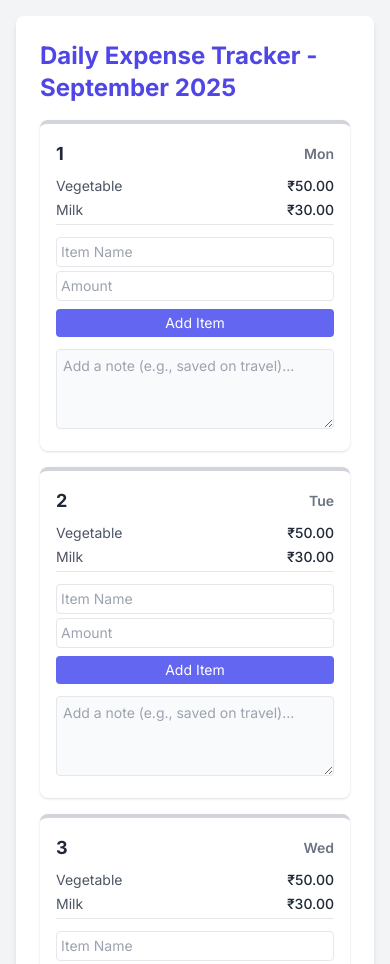
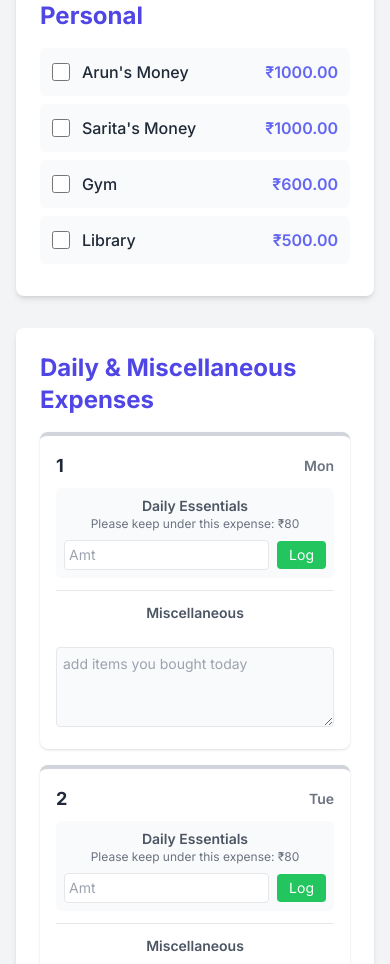
Before and after one commit to neural-arun/budget-for-sept, a plain HTML site: page index.html in a window 390 px wide. Shown: the part 1020-1984 px from the top of the page. Drawn offline with nearby package versions, Linux system fonts and the light colour scheme.

Commit message:
Update index.html
made this for september expenses

```diff
--- a/index.html
+++ b/index.html
@@ -20,6 +20,28 @@
         textarea {
             resize: vertical;
         }
+        .expense-item {
+            display: flex;
+            align-items: center;
+            padding: 0.75rem;
+            border-radius: 0.375rem;
+            background-color: #f9fafb;
+            margin-bottom: 0.5rem;
+            transition: background-color 0.2s;
+        }
+        .expense-item input[type="checkbox"] {
+            width: 1.25rem;
+            height: 1.25rem;
+            margin-right: 0.75rem;
+            cursor: pointer;
+        }
+        .expense-item.paid {
+             background-color: #e0f2fe; /* light blue */
+        }
+         .expense-item.paid label {
+            text-decoration: line-through;
+            color: #6b7280;
+        }
     </style>
 </head>
 <body class="bg-gray-100 text-gray-800">
@@ -33,31 +55,30 @@
 
         <!-- Summary Section -->
         <div class="grid grid-cols-1 md:grid-cols-3 gap-6 mb-8">
-            <div id="total-income" class="summary-card bg-white p-6 rounded-lg shadow-md border-l-4 border-green-500">
+            <div class="summary-card bg-white p-6 rounded-lg shadow-md border-l-4 border-green-500">
                 <h2 class="text-lg font-semibold text-gray-500">Total Income</h2>
                 <p class="text-3xl font-bold text-green-600">₹10,000.00</p>
             </div>
             <div id="total-expenses-card" class="summary-card bg-white p-6 rounded-lg shadow-md border-l-4 border-red-500">
-                <h2 class="text-lg font-semibold text-gray-500">Total Expenses</h2>
+                <h2 class="text-lg font-semibold text-gray-500">Logged Expenses</h2>
                 <p id="total-expenses" class="text-3xl font-bold text-red-600">₹0.00</p>
             </div>
             <div id="remaining-balance-card" class="summary-card bg-white p-6 rounded-lg shadow-md border-l-4 border-blue-500">
                 <h2 class="text-lg font-semibold text-gray-500">Remaining Balance</h2>
-                <p id="remaining-balance" class="text-3xl font-bold text-blue-600">₹0.00</p>
+                <p id="remaining-balance" class="text-3xl font-bold text-blue-600">₹10,000.00</p>
             </div>
         </div>
 
-        <!-- Fixed Expenses Section -->
-        <div class="bg-white p-6 rounded-lg shadow-md mb-8">
-            <h2 class="text-2xl font-bold mb-4 text-indigo-600">Fixed Monthly Expenses</h2>
-            <div id="fixed-expenses-list" class="grid grid-cols-2 md:grid-cols-4 gap-4">
-                <!-- Fixed expenses will be populated by JavaScript -->
-            </div>
+        <!-- Expense Categories Section -->
+        <div class="grid grid-cols-1 lg:grid-cols-3 gap-8 mb-8">
+            <div id="housing-expenses" class="bg-white p-6 rounded-lg shadow-md"></div>
+            <div id="utilities-expenses" class="bg-white p-6 rounded-lg shadow-md"></div>
+            <div id="personal-expenses" class="bg-white p-6 rounded-lg shadow-md"></div>
         </div>
 
         <!-- Daily Tracker Section -->
         <div class="bg-white p-6 rounded-lg shadow-md">
-            <h2 class="text-2xl font-bold mb-4 text-indigo-600">Daily Expense Tracker - September 2025</h2>
+            <h2 class="text-2xl font-bold mb-4 text-indigo-600">Daily & Miscellaneous Expenses</h2>
             <div id="daily-tracker" class="grid grid-cols-1 sm:grid-cols-2 md:grid-cols-3 lg:grid-cols-5 gap-4">
                 <!-- Daily cards will be populated by JavaScript -->
             </div>
@@ -70,67 +91,72 @@
             const YEAR = 2025;
             const MONTH = 8; // 0-indexed for September
 
-            // --- CONFIGURATION ---
             const config = {
                 totalIncome: 10000,
-                fixedExpenses: [
+                expenseCategories: {
+                    "Housing": [
                         { name: "Rent", amount: 4000 },
+                    ],
+                    "Utilities": [
+                        { name: "Water Bill", amount: 150 },
+                        { name: "Cooking Gas", amount: 600 },
+                    ],
+                    "Personal": [
                         { name: "Arun's Money", amount: 1000 },
                         { name: "Sarita's Money", amount: 1000 },
                         { name: "Gym", amount: 600 },
                         { name: "Library", amount: 500 },
-                    { name: "Water Bill", amount: 150 },
-                    { name: "Cooking Gas", amount: 600 },
-                ],
-                dailyExpenses: [
-                    { name: "Vegetable", amount: 50 },
-                    { name: "Milk", amount: 30 },
                     ]
+                },
+                dailyGuideline: 80
             };
 
             const dailyTrackerContainer = document.getElementById('daily-tracker');
-            const fixedExpensesContainer = document.getElementById('fixed-expenses-list');
             const totalExpensesEl = document.getElementById('total-expenses');
             const remainingBalanceEl = document.getElementById('remaining-balance');
 
-            // --- STATE MANAGEMENT ---
             let budgetData = {
-                miscExpenses: {}, // { '2025-09-01': { 'Groceries': 100 }, ... }
-                notes: {} // { '2025-09-01': 'Note for the day', ... }
+                paidFixedExpenses: [],
+                loggedDailyAmounts: {}, // e.g., { '2025-09-01': 75 }
+                miscExpenses: {},
+                notes: {}
             };
 
-            // --- INITIALIZATION ---
             function init() {
                 loadData();
-                renderFixedExpenses();
+                renderExpenseCategories();
                 renderDailyTracker();
                 updateSummary();
             }
 
-            // --- DATA PERSISTENCE ---
             function saveData() {
-                localStorage.setItem('sept2025Budget', JSON.stringify(budgetData));
+                localStorage.setItem('sept2025BudgetInteractive', JSON.stringify(budgetData));
             }
 
             function loadData() {
-                const savedData = localStorage.getItem('sept2025Budget');
+                const savedData = localStorage.getItem('sept2025BudgetInteractive');
                 if (savedData) {
                     budgetData = JSON.parse(savedData);
                 }
             }
 
-            // --- CALCULATIONS ---
-            function calculateTotalFixedExpenses() {
-                return config.fixedExpenses.reduce((sum, item) => sum + item.amount, 0);
+            function calculateTotalExpenses() {
+                let total = 0;
+                // Add paid fixed expenses
+                for (const category in config.expenseCategories) {
+                    config.expenseCategories[category].forEach(item => {
+                        if (budgetData.paidFixedExpenses.includes(item.name)) {
+                            total += item.amount;
+                        }
+                    });
                 }
 
-            function calculateTotalDailyDefaults(daysInMonth) {
-                 const totalPerDay = config.dailyExpenses.reduce((sum, item) => sum + item.amount, 0);
-                 return totalPerDay * daysInMonth;
+                // Add logged daily amounts
+                for (const date in budgetData.loggedDailyAmounts) {
+                    total += parseFloat(budgetData.loggedDailyAmounts[date]) || 0;
                 }
 
-            function calculateTotalMiscellaneousExpenses() {
-                let total = 0;
+                // Add miscellaneous expenses
                 for (const date in budgetData.miscExpenses) {
                     for (const item in budgetData.miscExpenses[date]) {
                         total += parseFloat(budgetData.miscExpenses[date][item]) || 0;
@@ -139,18 +165,30 @@
                 return total;
             }
 
-            // --- UI RENDERING ---
-            function renderFixedExpenses() {
-                fixedExpensesContainer.innerHTML = '';
-                config.fixedExpenses.forEach(item => {
-                    const div = document.createElement('div');
-                    div.className = 'bg-gray-50 p-3 rounded-md';
-                    div.innerHTML = `
-                        <p class="font-medium text-gray-700">${item.name}</p>
-                        <p class="font-semibold text-indigo-500">₹${item.amount.toFixed(2)}</p>
+            function renderExpenseCategories() {
+                for (const category in config.expenseCategories) {
+                    const containerId = `${category.toLowerCase()}-expenses`;
+                    const container = document.getElementById(containerId);
+                    if (container) {
+                        let itemsHTML = config.expenseCategories[category].map(item => {
+                            const isPaid = budgetData.paidFixedExpenses.includes(item.name);
+                            return `
+                                <div class="expense-item ${isPaid ? 'paid' : ''}">
+                                    <input type="checkbox" id="expense-${item.name.replace(/\s+/g, '-')}"
+                                           onchange="toggleFixedExpense('${item.name}')" ${isPaid ? 'checked' : ''}>
+                                    <label for="expense-${item.name.replace(/\s+/g, '-')}" class="flex justify-between w-full cursor-pointer">
+                                        <span class="font-medium">${item.name}</span>
+                                        <span class="font-semibold text-indigo-500">₹${item.amount.toFixed(2)}</span>
+                                    </label>
+                                </div>`;
+                        }).join('');
+
+                        container.innerHTML = `
+                            <h2 class="text-2xl font-bold mb-4 text-indigo-600">${category}</h2>
+                            ${itemsHTML}
                         `;
-                    fixedExpensesContainer.appendChild(div);
-                });
+                    }
+                }
             }
 
             function renderDailyTracker() {
@@ -165,13 +203,6 @@
                     const card = document.createElement('div');
                     card.className = `p-4 rounded-lg shadow border-t-4 flex flex-col ${dayOfWeek === 'Sun' ? 'bg-indigo-50 border-indigo-400' : 'bg-white border-gray-300'}`;
 
-                    let dailyDefaultsHTML = config.dailyExpenses.map(item => `
-                        <div class="flex justify-between items-center text-sm">
-                            <span class="text-gray-600">${item.name}</span>
-                            <span class="font-medium">₹${item.amount.toFixed(2)}</span>
-                        </div>
-                    `).join('');
-
                     let miscItemsHTML = '';
                     if (budgetData.miscExpenses[dateString]) {
                         miscItemsHTML = Object.entries(budgetData.miscExpenses[dateString]).map(([name, amount]) => `
@@ -185,6 +216,18 @@
                         `).join('');
                     }
 
+                    const loggedDailyValue = budgetData.loggedDailyAmounts[dateString] || '';
+                    const dailyLogItem = `
+                        <div class="bg-gray-50 p-2 rounded-md">
+                            <p class="text-sm font-semibold text-center text-gray-600">Daily Essentials</p>
+                            <p class="text-xs text-center text-gray-500 mb-2">Please keep under this expense: ₹${config.dailyGuideline}</p>
+                            <div class="flex items-center space-x-2">
+                                <input type="number" placeholder="Amt" id="daily-amt-${dateString}" class="w-full text-sm p-1 border rounded" value="${loggedDailyValue}">
+                                <button class="px-3 py-1 bg-green-500 text-white text-sm rounded hover:bg-green-600" onclick="logDailyAmount('${dateString}')">Log</button>
+                            </div>
+                        </div>
+                    `;
+
                     const note = budgetData.notes[dateString] || '';
 
                     card.innerHTML = `
@@ -193,24 +236,17 @@
                                 <div class="font-bold text-lg">${day}</div>
                                 <div class="text-sm font-semibold ${dayOfWeek === 'Sun' ? 'text-indigo-600' : 'text-gray-500'}">${dayOfWeek}</div>
                             </div>
-                            <div class="space-y-1">
-                                ${dailyDefaultsHTML}
+                            <div class="space-y-3">
+                                ${dailyLogItem}
                                 <hr class="my-2">
+                                <p class="text-sm font-semibold text-center text-gray-600">Miscellaneous</p>
                                 <div id="misc-${dateString}">
                                     ${miscItemsHTML}
                                 </div>
                             </div>
-                            <div class="mt-3">
-                                <input type="text" placeholder="Item Name" id="name-${dateString}" class="w-full text-sm p-1 border rounded mb-1">
-                                <input type="number" placeholder="Amount" id="amount-${dateString}" class="w-full text-sm p-1 border rounded">
-                                <button class="w-full bg-indigo-500 text-white text-sm py-1 mt-2 rounded hover:bg-indigo-600" onclick="addMiscItem('${dateString}')">Add Item</button>
-                            </div>
                         </div>
                         <div class="mt-auto pt-3">
-                             <textarea
-                                class="w-full text-sm p-1.5 border rounded h-20 bg-gray-50"
-                                placeholder="Add a note (e.g., saved on travel)..."
-                                onchange="saveNote('${dateString}', this.value)">${note}</textarea>
+                             <textarea class="w-full text-sm p-1.5 border rounded h-20 bg-gray-50" placeholder="add items you bought today" onchange="saveNote('${dateString}', this.value)">${note}</textarea>
                         </div>
                     `;
                     dailyTrackerContainer.appendChild(card);
@@ -218,12 +254,7 @@
             }
 
             function updateSummary() {
-                const daysInMonth = new Date(YEAR, MONTH + 1, 0).getDate();
-                const totalFixed = calculateTotalFixedExpenses();
-                const totalDaily = calculateTotalDailyDefaults(daysInMonth);
-                const totalMisc = calculateTotalMiscellaneousExpenses();
-
-                const totalExp = totalFixed + totalDaily + totalMisc;
+                const totalExp = calculateTotalExpenses();
                 const remaining = config.totalIncome - totalExp;
 
                 totalExpensesEl.textContent = `₹${totalExp.toFixed(2)}`;
@@ -231,16 +262,42 @@
 
                 const remainingCard = document.getElementById('remaining-balance-card');
                 remainingCard.classList.remove('border-blue-500', 'border-yellow-500', 'border-red-500');
-                if (remaining > config.totalIncome * 0.25) {
+                if (remaining >= config.totalIncome * 0.25) {
                     remainingCard.classList.add('border-blue-500');
-                } else if (remaining > 0) {
+                } else if (remaining >= 0) {
                      remainingCard.classList.add('border-yellow-500');
                 } else {
                      remainingCard.classList.add('border-red-500');
                 }
             }
 
-            // --- EVENT HANDLERS ---
+            window.toggleFixedExpense = (name) => {
+                const index = budgetData.paidFixedExpenses.indexOf(name);
+                if (index > -1) {
+                    budgetData.paidFixedExpenses.splice(index, 1);
+                } else {
+                    budgetData.paidFixedExpenses.push(name);
+                }
+                saveData();
+                renderExpenseCategories();
+                updateSummary();
+            };
+
+            window.logDailyAmount = (dateString) => {
+                const amountInput = document.getElementById(`daily-amt-${dateString}`);
+                const amount = parseFloat(amountInput.value);
+                if (amount >= 0) {
+                    budgetData.loggedDailyAmounts[dateString] = amount;
+                    saveData();
+                    updateSummary();
+                } else {
+                     // If user clears the input, remove the entry
+                    delete budgetData.loggedDailyAmounts[dateString];
+                    saveData();
+                    updateSummary();
+                }
+            };
+
             window.addMiscItem = (dateString) => {
                 const nameInput = document.getElementById(`name-${dateString}`);
                 const amountInput = document.getElementById(`amount-${dateString}`);
@@ -260,7 +317,7 @@
                 } else {
                     alert("Please enter a valid item name and amount.");
                 }
-            }
+            };
 
             window.removeMiscItem = (dateString, name) => {
                  if (budgetData.miscExpenses[dateString] && budgetData.miscExpenses[dateString][name]) {
@@ -272,12 +329,12 @@
                     renderDailyTracker();
                     updateSummary();
                  }
-            }
+            };
 
             window.saveNote = (dateString, text) => {
                 budgetData.notes[dateString] = text.trim();
                 saveData();
-            }
+            };
 
             init();
         });
```
Lines whose indentation alone changed are shown as unchanged.
